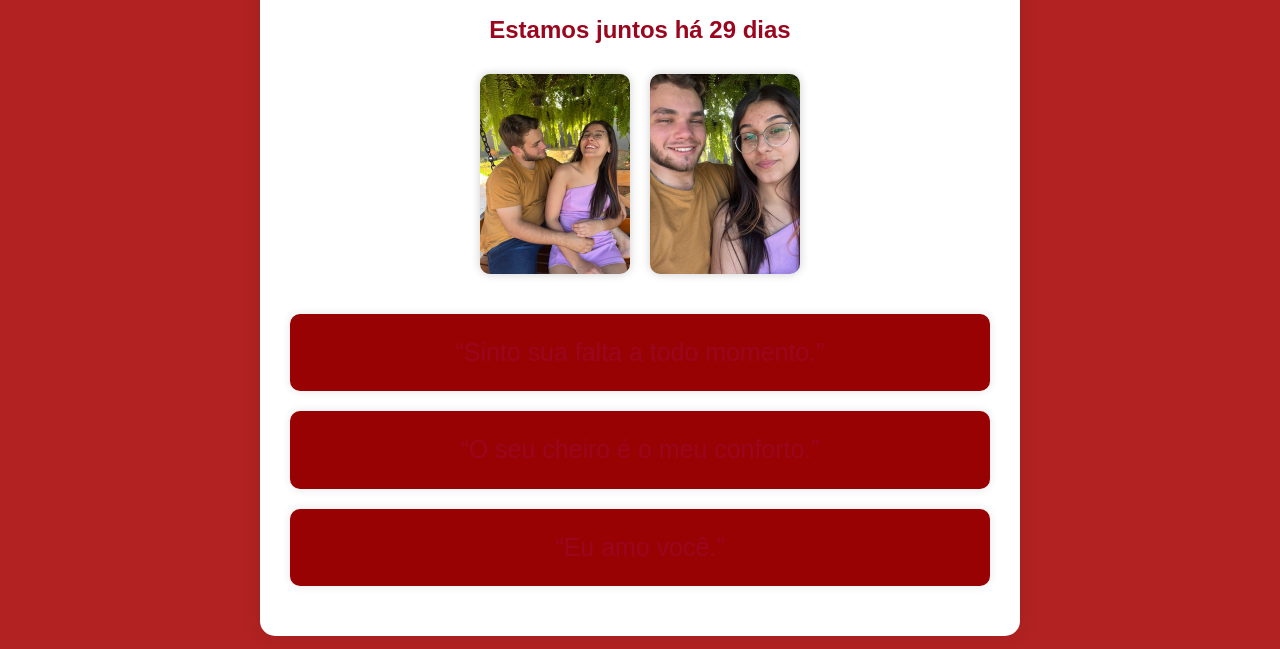
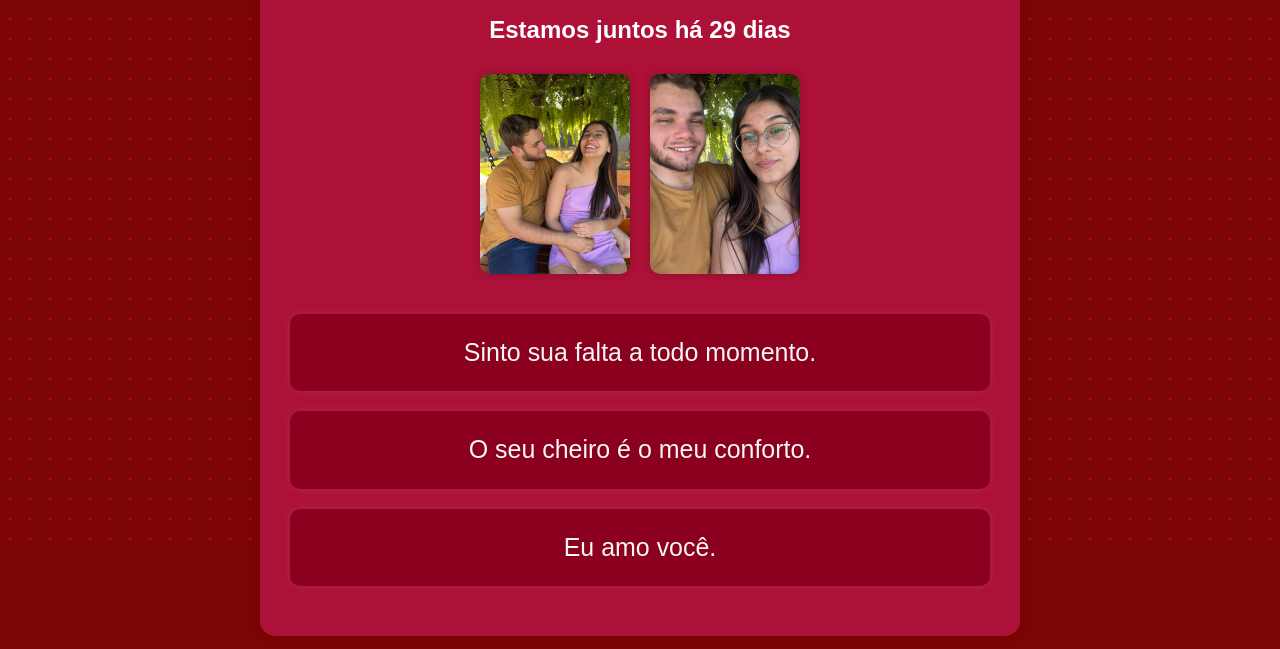
Before and after one commit to ariedee/lalala, a plain HTML site: page lalala/index.html in a window 1280 px wide. Shown: the part 151-800 px from the top of the page. Drawn offline with Linux system fonts and the light colour scheme.

Commit message:
Add files via upload

```diff
--- a/lalala/index.html
+++ b/lalala/index.html
@@ -19,13 +19,13 @@
             <!-- Adicione mais fotos aqui -->
         </div>
         <div class="quote">
-            <p>“Sinto sua falta a todo momento.”</p>
+            <p>Sinto sua falta a todo momento.</p>
         </div>
         <div class="quote">
-            <p>“O seu cheiro é o meu conforto.”</p>
+            <p>O seu cheiro é o meu conforto.</p>
         </div>
         <div class="quote">
-            <p>“Eu amo você.”</p>
+            <p>Eu amo você.</p>
         </div>
         <!-- Adicione mais frases aqui -->
     </div>
--- a/lalala/styles.css
+++ b/lalala/styles.css
@@ -1,6 +1,6 @@
 body {
     font-family: 'Arial', sans-serif;
-    background-color: #b22222; /* Fundo vermelho */
+    background-color: #7c0505; /* Fundo vermelho */
     color: #fff; /* Cor do texto principal */
     display: flex;
     justify-content: center;
@@ -11,26 +11,26 @@ body {
 }
 
 .container {
-    background-color: #fff;
+    background-color: #ad1138;
     padding: 30px;
     border-radius: 15px;
     box-shadow: 0 0 20px rgba(0, 0, 0, 0.1);
     text-align: center;
     max-width: 700px;
     width: 100%;
-    color: #333; /* Cor do texto dentro do container */
+    color: #b9051d; /* Cor do texto dentro do container */
     position: relative;
     z-index: 1;
 }
 
 h1 {
-    color: #9b061f;
+    color: #e6e6e6;
     margin-bottom: 10px;
     font-size: 2.5em;
 }
 
 h2 {
-    color: #9b061f;
+    color: #ffffff;
     margin-bottom: 20px;
     font-size: 1.5em;
 }
@@ -38,7 +38,7 @@ h2 {
 p {
     font-size: 1.2em;
     margin: 0;
-    color: #9b061f;
+    color: #f7f7f7;
 }
 
 .photo-gallery {
@@ -61,14 +61,14 @@ p {
 }
 
 .quote {
-    background-color: #990202;
+    background-color: #8b001e;
     color: #fff;
     padding: 20px;
     border-radius: 10px;
     margin-bottom: 20px;
     font-size: 1.3em;
     line-height: 1.5;
-    box-shadow: 0 0 10px rgba(0, 0, 0, 0.1);
+    box-shadow: 0 0 10px rgba(243, 240, 240, 0.1);
 }
 
 .quote p {
@@ -92,7 +92,7 @@ p {
     left: 0;
     width: 100%;
     height: 100%;
-    background: url('coração.png') no-repeat;
+    background: url('coração.png');
     background-size: 20px 20px;
     animation: fall 10s linear infinite;
 }
```
